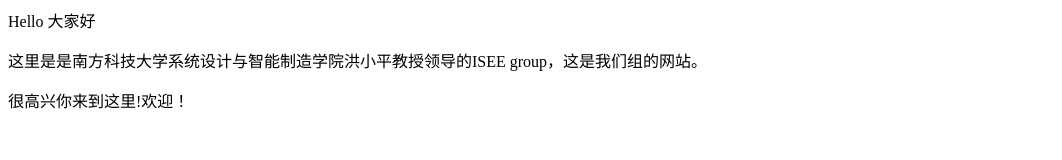
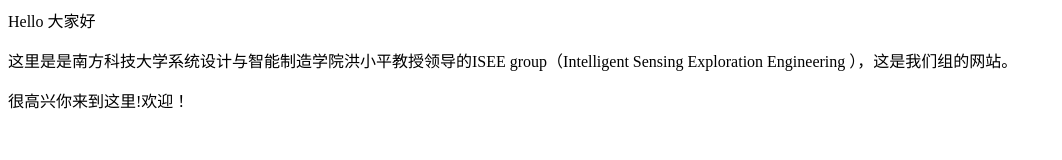
Before and after one commit to ISEE-sustech/ISEE-sustech.github.io, a plain HTML site: page index.html in a window 1280 px wide. Shown: the whole page, without its empty margins (0-1062 px from the left). Drawn offline with Linux system fonts and the light colour scheme.

Commit message:
Update index.html

```diff
--- a/index.html
+++ b/index.html
@@ -1,3 +1,3 @@
 <p>Hello 大家好</p>
-<p>这里是是南方科技大学系统设计与智能制造学院洪小平教授领导的ISEE group，这是我们组的网站。 </p>
+<p>这里是是南方科技大学系统设计与智能制造学院洪小平教授领导的ISEE group（Intelligent Sensing Exploration Engineering ），这是我们组的网站。 </p>
 <p>很高兴你来到这里!欢迎！</p>
```
